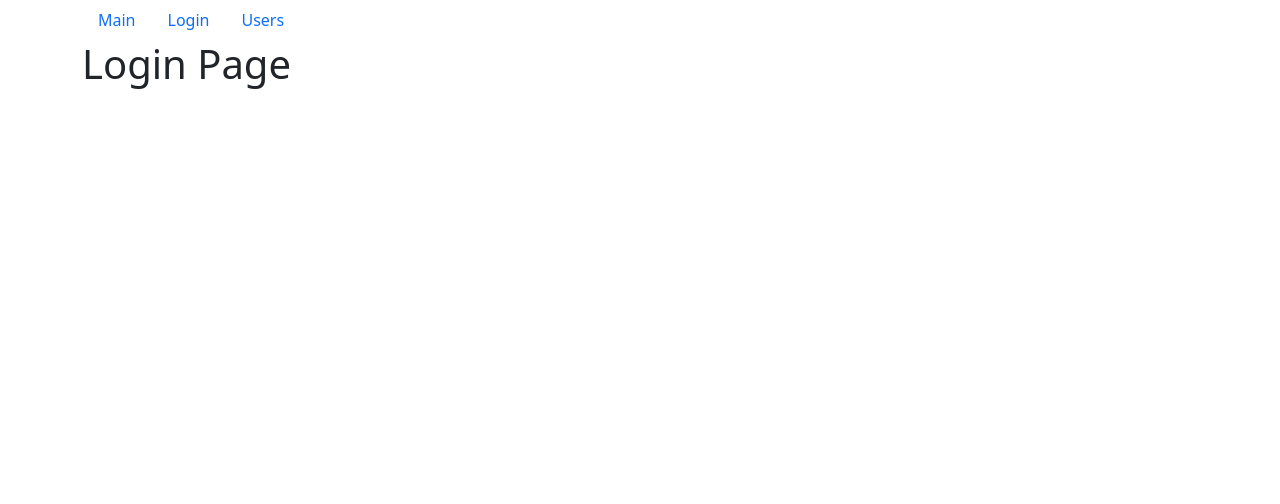
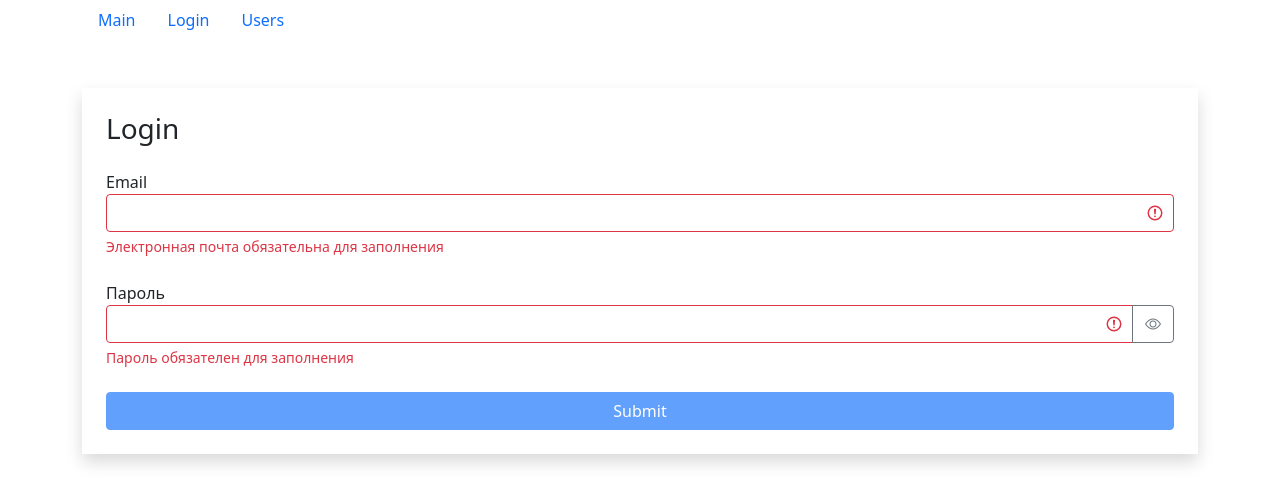
Before and after one commit to dmnitprof/Module_2-Frontend, a React (Create React App) app in the folder fast-company/: page /login in a window 1280 px wide. Shown: the top 504 px of the page. Built offline with nearby package versions, Linux system fonts and the light colour scheme.

Commit message:
refactoring project, add user page

```diff
--- /dev/null
+++ b/fast-company/src/app/components/textField.jsx
@@ -0,0 +1,47 @@
+import React, {useState} from 'react'
+import PropTypes from 'prop-types'
+
+const TextField = ({label, type, name, value, onChange, error}) => {
+    const [showPassword, setShowPassword] = useState(false)
+    const getInputClasses = () => {
+        return 'form-control' + (error ? ' is-invalid' : '')
+    }
+    const toggleShowPassword = () => {
+        setShowPassword(prevState => !prevState)
+    }
+    return (
+        <div className="mb-4">
+            <label htmlFor={name}>{label}</label>
+            <div className="input-group has-validation">
+                <input
+                    className={getInputClasses()}
+                    type={showPassword ? 'text' : type}
+                    id={name}
+                    name={name}
+                    value={value}
+                    onChange={onChange}
+                />
+                {type === 'password' && (
+                    <button className="btn btn-outline-secondary" type="button" onClick={toggleShowPassword}>
+                        <i className={'bi bi-eye' + (showPassword ? '-slash' : '')}></i>
+                    </button>
+                )}
+                {error && <div className="invalid-feedback">{error}</div>}
+            </div>
+
+        </div>
+    )
+}
+TextField.defaultProps = {
+    type: 'text'
+}
+TextField.propTypes = {
+    label: PropTypes.string,
+    type: PropTypes.string,
+    name: PropTypes.string,
+    value: PropTypes.string,
+    onChange: PropTypes.func,
+    error: PropTypes.string
+}
+
+export default TextField
--- a/fast-company/src/app/layouts/login.jsx
+++ b/fast-company/src/app/layouts/login.jsx
@@ -1,7 +1,82 @@
-import React from 'react'
+import React, {useEffect, useState} from 'react'
+import TextField from '../components/textField'
+import {validator} from '../utils/validator'
 
 const Login = () => {
-    return (<h1>Login Page</h1>)
+    const [data, setData] = useState({email: '', password: ''})
+    const [errors, setErrors] = useState({})
+    const handleChange = ({target}) => {
+        setData(prevState =>
+            ({...prevState, [target.name]: target.value}))
+    }
+    const validatorConfig = {
+        email: {
+            isRequired: {
+                message: 'Электронная почта обязательна для заполнения'
+            },
+            isEmail: {
+                message: 'Email введен некорректно'
+            }
+        },
+        password: {
+            isRequired: {
+                message: 'Пароль обязателен для заполнения'
+            },
+            isCapitalSymbol: {
+                message: 'Пароль должен содержать хотя бы одну заглавную букву'
+            },
+            isContainDigit: {
+                message: 'Пароль должен содержать хотя бы одну цифру'
+            },
+            min: {
+                message: 'Пароль должен состоять минимум из 8 символов',
+                value: 8
+            }
+        }
+    }
+    useEffect(() => {
+        validate()
+    }, [data])
+    const validate = () => {
+        const errors = validator(data, validatorConfig)
+        setErrors(errors)
+        return Object.keys(errors).length === 0
+    }
+    const isValid = Object.keys(errors).length === 0
+    const handleSubmit = (e) => {
+        e.preventDefault()
+        const isValid = validate()
+        if (!isValid) return
+        console.log(data)
+    }
+    return (
+        <div className="container mt-5">
+            <div className="row">
+                <div className=".col-md-6 .offset-md-3 shadow p-4">
+                    <h3 className="mb-4">Login</h3>
+                    <form onSubmit={handleSubmit}>
+                        <TextField
+                            label="Email"
+                            name="email"
+                            value={data.email}
+                            onChange={handleChange}
+                            error={errors.email}
+                        />
+                        <TextField
+                            label="Пароль"
+                            type="password"
+                            name="password"
+                            value={data.password}
+                            error={errors.password}
+                            onChange={handleChange}
+                        />
+                        <button className="btn btn-primary w-100 mx-auto" type="submit" disabled={!isValid}>Submit</button>
+                    </form>
+                </div>
+            </div>
+        </div>
+
+    )
 }
 
 export default Login
--- /dev/null
+++ b/fast-company/src/app/utils/validator.js
@@ -0,0 +1,45 @@
+export function validator(data, config) {
+    const errors = {}
+
+    function validate(validateMethod, data, config) {
+        let statusValidate
+        switch (validateMethod) {
+        case 'isRequired':
+            statusValidate = data.trim() === ''
+            break
+        case 'isEmail':
+            const emailRegExp = /^\S+@\S+\.\S+$/g
+            statusValidate = !emailRegExp.test(data)
+            break
+        case 'isCapitalSymbol':
+            const capitalRegExp = /[A-Z]+/g
+            statusValidate = !capitalRegExp.test(data)
+            break
+        case 'isContainDigit':
+            const digitRegExp = /\d+/g
+            statusValidate = !digitRegExp.test(data)
+            break
+        case 'min': {
+            statusValidate = data.length < config.value
+            break
+        }
+        default:
+            break
+        }
+        if (statusValidate) return config.message
+    }
+
+    for (const fieldName in data) {
+        for (const validateMethod in config[fieldName]) {
+            const error = validate(
+                validateMethod,
+                data[fieldName],
+                config[fieldName][validateMethod]
+            )
+            if (error && !errors[fieldName]) {
+                errors[fieldName] = error
+            }
+        }
+    }
+    return errors
+}
```
Also changed, not shown: fast-company/.eslintrc.js.
